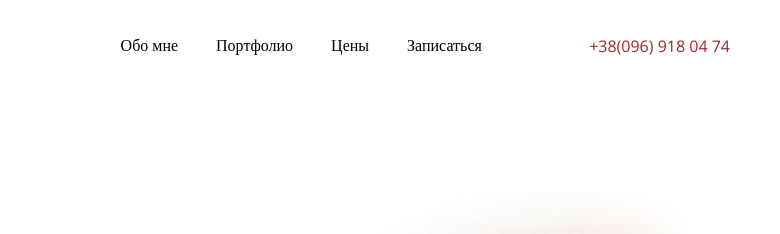
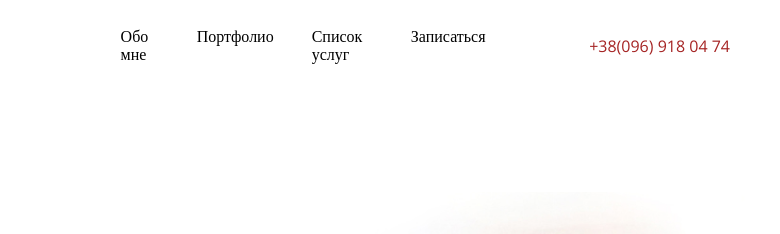
Before and after one commit to NikolayLV/CityForPhotographer, a plain HTML site: page index.html in a window 1280 px wide. Shown: the top 234 px of the page, 339-1119 px from the left. Drawn offline with nearby package versions, Linux system fonts and the light colour scheme.

Commit message:
Update index.html

```diff
--- a/index.html
+++ b/index.html
@@ -18,7 +18,7 @@
     <ul class="text__header">
         <li class="text__li"> Обо мне </li>
         <li class="text__li"> Портфолио </li>
-        <li class="text__li"> Цены </li>
+        <li class="text__li"> Список услуг </li>
         <li class="text__li"> Записаться </li>
     </ul>
     <p class="text__p"> +38(096) 918 04 74</p>
```
